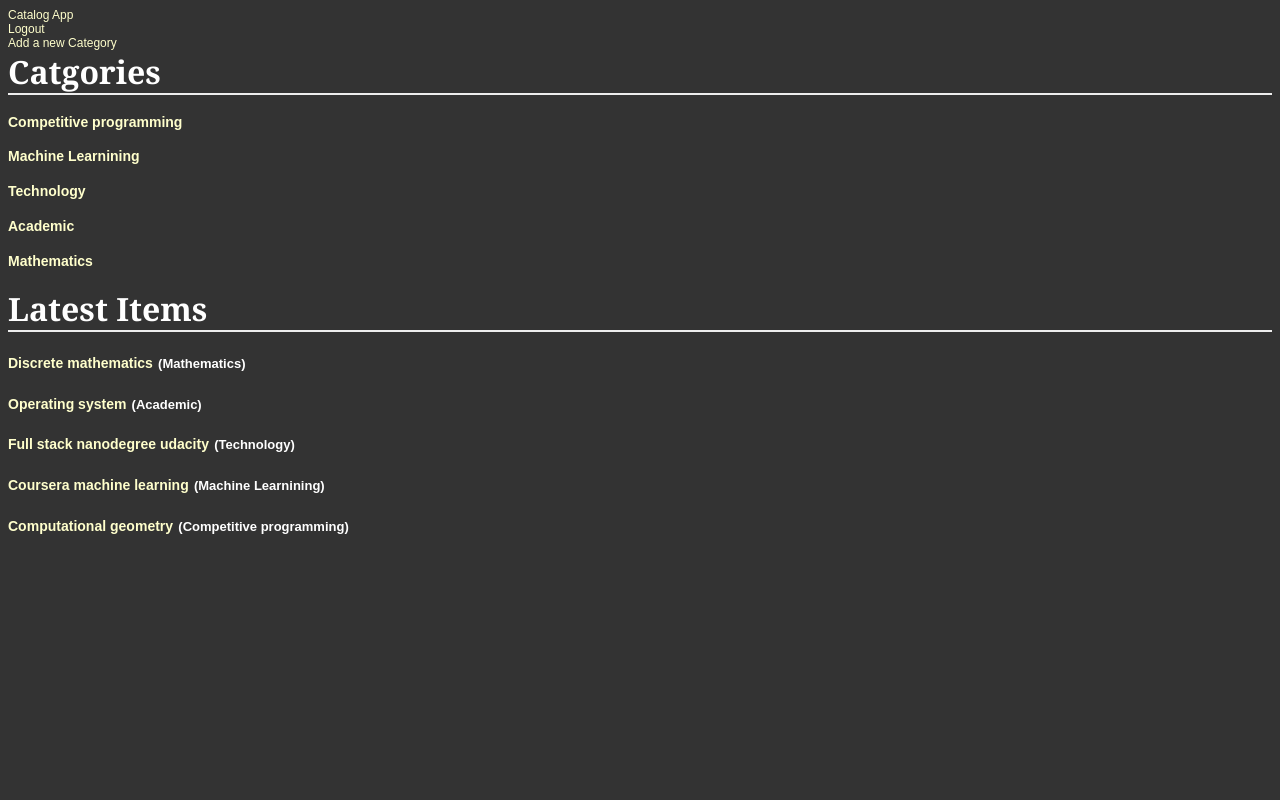
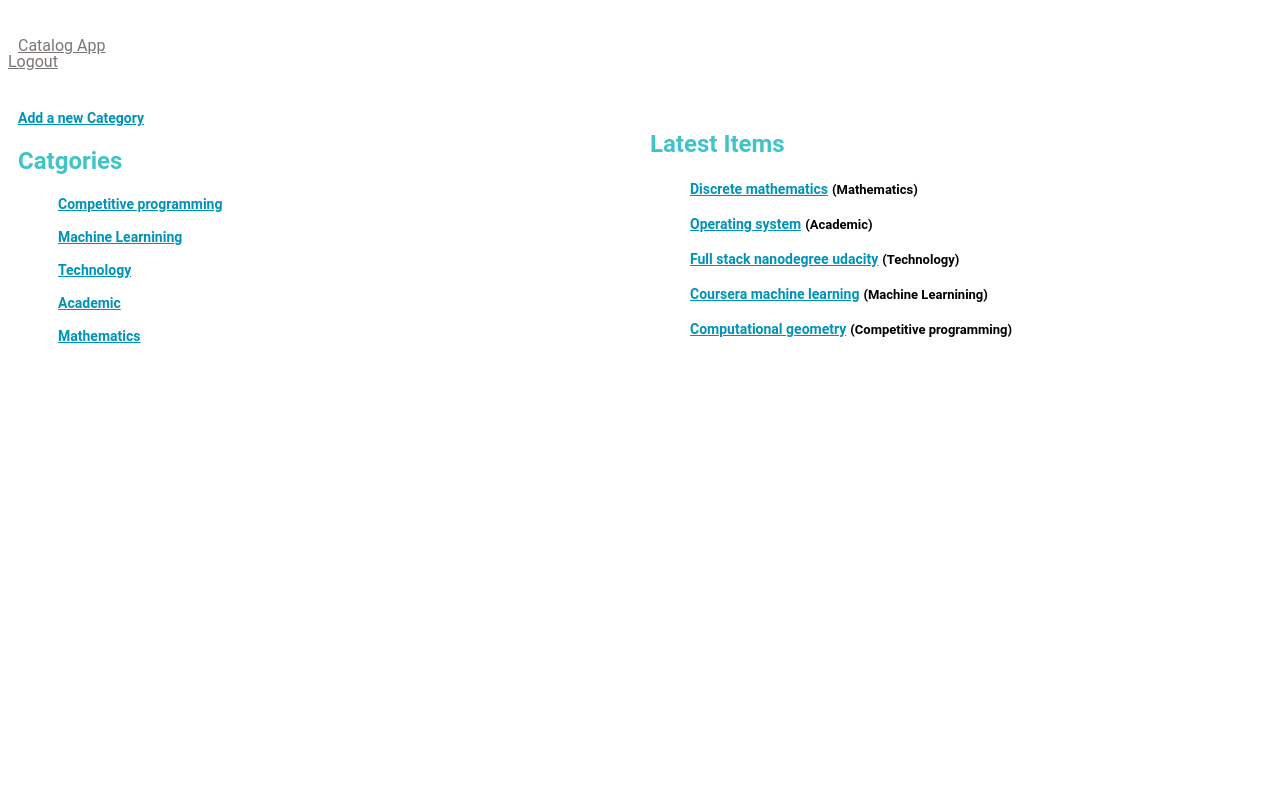
Before and after one commit to basmaashouur/full-stack-udacity, a Flask app: page / in a window 1280 px wide. Run offline with Flask 2, Linux system fonts and the light colour scheme; a user stored in the database is signed in.

Commit message:
Fixed some bugs

```diff
--- a/project4/app.py
+++ b/project4/app.py
@@ -38,14 +38,13 @@ session = DBSession()
 @app.route('/login/')
 def showLogin():
     state = ''.join(
-        random.choice(string.ascii_uppercase + string.digits) for x in range(32))
+        random.choice(string.ascii_uppercase+string.digits) for x in range(32))
     login_session['state'] = state
     # return "The current session state is %s" % login_session['state']
     return render_template('login.html', STATE=state)
 
+
 # GConnect
-
-
 @app.route('/gconnect/', methods=['POST'])
 def gconnect():
     # Validate state token
@@ -101,8 +100,7 @@ def gconnect():
     stored_access_token = login_session.get('access_token')
     stored_gplus_id = login_session.get('gplus_id')
     if stored_access_token is not None and gplus_id == stored_gplus_id:
-        response = make_response(json.dumps('Current user is already connected.'),
-                                 200)
+        response = make_response(json.dumps('user is already connected.'), 200)
         response.headers['Content-Type'] = 'application/json'
         return response
 
@@ -184,8 +182,6 @@ def gdisconnect():
         del login_session['email']
         del login_session['picture']
 
-        # response = make_response(json.dumps('Successfully disconnected.'), 200)
-        # response.headers['Content-Type'] = 'application/json'
         response = redirect("/catalog/")
         flash("You are now logged out.")
         return response
@@ -307,9 +303,8 @@ def addItem(category_id):
 
         return render_template('newitem.html', category_id=category_id)
 
+
 # Show item deatils
-
-
 @app.route('/catalog/<int:category_id>/<int:item_id>/')
 def showItem(category_id, item_id):
     item = session.query(Item).filter_by(id=item_id).one()
@@ -367,14 +362,14 @@ def deleteItem(category_id, item_id):
 # JSON APIs to view Catalog Information
 
 
-# All the catgories
+# Displays the whole Categories
 @app.route('/catalog/JSON/')
 def categoryJSON():
     Catgories = session.query(Category).all()
     return jsonify(Catgories=[r.serialize for r in Catgories])
 
 
-# All items of a specifc category
+# Displays items for a specific category
 @app.route('/catalog/<int:category_id>/items/JSON/')
 def restaurantMenuJSON(category_id):
     category = session.query(Category).filter_by(id=category_id).one()
@@ -383,14 +378,13 @@ def restaurantMenuJSON(category_id):
     return jsonify(MenuItems=[i.serialize for i in items])
 
 
-# One item of a specific category
+# Displays a specific category item.
 @app.route('/catalog/<int:category_id>/<int:item_id>/JSON/')
 def menuItemJSON(category_id, item_id):
     item = session.query(Item).filter_by(id=category_id).one()
     return jsonify(item=item.serialize)
 
 
-#
 if __name__ == '__main__':
     app.secret_key = 'super_secret_key'
     app.debug = True
--- a/project4/static/style.css
+++ b/project4/static/style.css
@@ -1,73 +1,177 @@
-body {
-    font-family: sans-serif;
-    background-color: #333333
-}
+* {
+    font-family: "Helvetica Neue Bold", Roboto, Helvetica, Arial, sans-serif;
+    font-weight: 700;
+    box-sizing: border-box;
 
-h1,
-h2,
-h3,
-h4 {
-    color: #ffffff;
-}
-
-h1,
-h2 {
-    font-family: 'georgia', serif;
-    margin: 0;
 }
 
 h1 {
-    border-bottom: 2px solid #eee;
+    font-family: "Helvetica Neue Light", Roboto, Helvetica, Arial, sans-serif;
+    font-size: 50px;
+    color: #51453B;
+    line-height: 60px;
+    font-weight: 300;
 }
 
 h2 {
-    font-size: 1.2em;
+    font-size: 24px;
+    color: #42C3C9;
+    line-height: 29px;
 }
 
-p,
-dd,
-dt {
-    color: #cccccc;
+h3 {
+    font-size: 18px;
+    color: #4A4A4A;
+    line-height: 23px;
+}
+ p {
+    font-family: "Helvetica Neue", Roboto, Helvetica, Arial, sans-serif;
+    font-size: 16px;
+    color: #7B7573;
+    line-height: 24px;
+    font-weight: 400;
+ }
+
+ strong {
+    font-size: 16px;
+    color: #7B7573;
+    line-height: 24px;
+ }
+
+ a {
+    font-size: 14px;
+    color: #0093B9;
+    line-height: 17px;
+ }
+ .column {
+    float: left;
+    width: 50%;
+    padding: 10px;
+   background-color: white;
+}
+.row:after {
+    content: "";
+    display: table;
+    clear: both;
 }
 
-a {
+.padding-top {
+    padding-top: 30px;
+}
+.padding-bottom {
+    padding-bottom: 30px;
+}
+.margin-right {
+    margin-right: 30px;
+}
+.padding-none {
+    padding: 0;
+}
+.btn {
+    padding: 20px;
+    margin: 0;
+    border-color: #9FB80A;
+    border-width: 2px;
+    color: #9FB80A;;
+}
+.btn:hover {
+    border-color: #9FB80A;
+}
+.btn.delete {
+    border-color: #aaaaaa;
+    color: #aaaaaa;
+}
+.btn.delete:hover {
+    border-color: #aaaaaa;
+    color: red;
+}
+.glyphicon {
+    margin-right: 10px;
+}
+.top-menu {
+    padding-top: 30px;
+    padding-bottom: 30px;
+}
+.top-menu p {
+    margin-bottom: 0;
+    line-height: 16px;
+}
+.top-menu a {
+    margin-bottom: 0;
+    line-height: 16px;
+    font-size: 16px;
+    color: #7B7573;
+    font-weight: 400;
+}
+.divider {
+    height: 15px;
+}
+.divider.blue {
+    background-color: #42C3C9;
+}
+.divider.green {
+    background-color: #9FB80A;
+}
+.banner.main {
+    height: 150px;
+    background: url("/static/top-banner.jpg");
+    background-position: right;
+    background-repeat: no-repeat;
+    background-size: cover;
+}
+.banner.menu {
+    height: 150px;
+    background-color: #E1E17F;
+}
+.banner.profile {
+    height: 150px;
+    background-color: #A6E8EB;
+}
+.banner h1 {
+    margin: 45px 0;
+}
+ .restaurant-list {
+    background-color: #F0F0F0;
+    padding: 20px;
+u }
+ .restaurant-list:hover {
+    background-color: #e1e17f;
+    padding: 20px;
+}
+.menu-item {
+    background: #F0F0F0;
+    padding: 20px;
+    margin: 20px;
+    margin-left: -20px;
+}
+.menu-price {
+    font-weight: 700;
+}
+.creator {
+    padding-right: 20px;
+    margin-top: -20px;
+    text-align: right;
+    float:right;
+}
+.creator img {
+    width: 100px;
+    border-radius: 50%;
+}
+.creator figcaption {
+    font-size: 14px;
+    color: #7B7573;
+    font-weight: 400;
+    margin-top: -20px;
+}
+.flash {
+    background-color: #98FB98;
+    width:100%;
     text-decoration: none;
-    color: #ffffcc;
-    font-size: .75em;
+
 }
 
-.pane {
-    position: absolute;
-    left: 25%;
-    border: 2px solid;
-    border-radius: 25px;
-    padding: 5px;
-    margin: 5px;
-    border-color: #999999;
-    background-color: #333333
+.flash li {
+    list-style-type: none;
+    text-align: center;
+
 }
-
-.header {
-    left: 50%;
-    text-align: center;
-}
-
-.name {
-    width: 50%;
-    display: inline-block;
-    float: left;
-}
-
-.description {}
-
-.price {
-    text-align: right;
-    width: 50%;
-    float: right;
-}
-
-.editdeletepane {}
-
-.flash {
-    background: #cee5f5;
-}
--- a/project4/templates/catalog.html
+++ b/project4/templates/catalog.html
@@ -1,41 +1,36 @@
 {% include "header.html" %}
 
 <html>
-
 <head>
 <link rel=stylesheet type=text/css href="{{ url_for('static', filename='style.css') }}">
 </head>
+<body>
 
-<body>
-	<a href = "/catalog/new/"> Add a new Category</a>
-<h1> Catgories</h1>
+<div class="row">
+ <div class="column">
+<a href = "/catalog/new/"> Add a new Category</a>
+<h2> Catgories</h2>
 {% for i in category %}
+<nav>
+	<ul>
+	<a href= "/catalog/{{i.id}}/">{{i.title}}</a>
+</ul>
+</nav>
+{% endfor %}
+ </div>
 
-<div>
 
-<h3>
-	<a href= "/catalog/{{i.id}}/">{{i.title}}</a>
-</h3>
+ <div class="column">
+<h2> Latest Items</h2>
+{% for i in latestitems %}
+<nav>
+	<ul>
+	<a href= "/catalog/{{i.category_id}}/{{i.id}}/">{{i.title}}</a> <font size="2">({{i.cattitle}})</font>
+</ul>
+</nav>
+{% endfor %}
+</div>
 
 </div>
-
-{% endfor %}
-
-
-<h1> Latest Items</h1>
-{% for i in latestitems %}
-
-<div>
-
-<h3>
-	<a href= "/catalog/{{i.category_id}}/{{i.id}}/">{{i.title}}</a> <font size="2">({{i.cattitle}})</font>
-</h3>
-
-</div>
-
-{% endfor %}
-
 </body>
 </html>
-
-<html>
--- a/project4/templates/category.html
+++ b/project4/templates/category.html
@@ -1,5 +1,5 @@
+
 {% include "header.html" %}
-
 <html>
 <head>
 <link rel=stylesheet type=text/css href="{{ url_for('static', filename='style.css') }}">
--- a/project4/templates/header.html
+++ b/project4/templates/header.html
@@ -1,5 +1,8 @@
 <div class="row top-menu">
+	<div class="col-md-6">
+	<span class="glyphicon glyphicon-home" aria-hidden="true"></span>
 	<a href= "/catalog/">Catalog App</a>
+</div>
 	<div class="col-md-6 text-right">
 					{%if 'username' not in session %}
 			<a href="{{url_for('showLogin')}}">Click Here to Login </a>
--- a/project4/templates/item.html
+++ b/project4/templates/item.html
@@ -12,7 +12,7 @@
 <div>
 
 <p> Description: {{item.description}} </p>
-<img src="{{item.img}}" alt="Image">
+<img src={{item.img}} alt={{item.title}}>
 <a href = "/catalog/{{item.category_id}}/{{item.id}}/edit"> Edit</a>
 <a href = "/catalog/{{item.category_id}}/{{item.id}}/delete"> Delete</a>
 
```
Also changed, not shown: project4/fill.py (+0 -8 lines), project4/templates/flash.html (added, +10 -0 lines), project4/templates/items.html (+14 -25 lines), project4/templates/publiccatalog.html (+15 -26 lines), project4/templates/publicitems.html (+16 -24 lines), project4/catlogitems.db.
